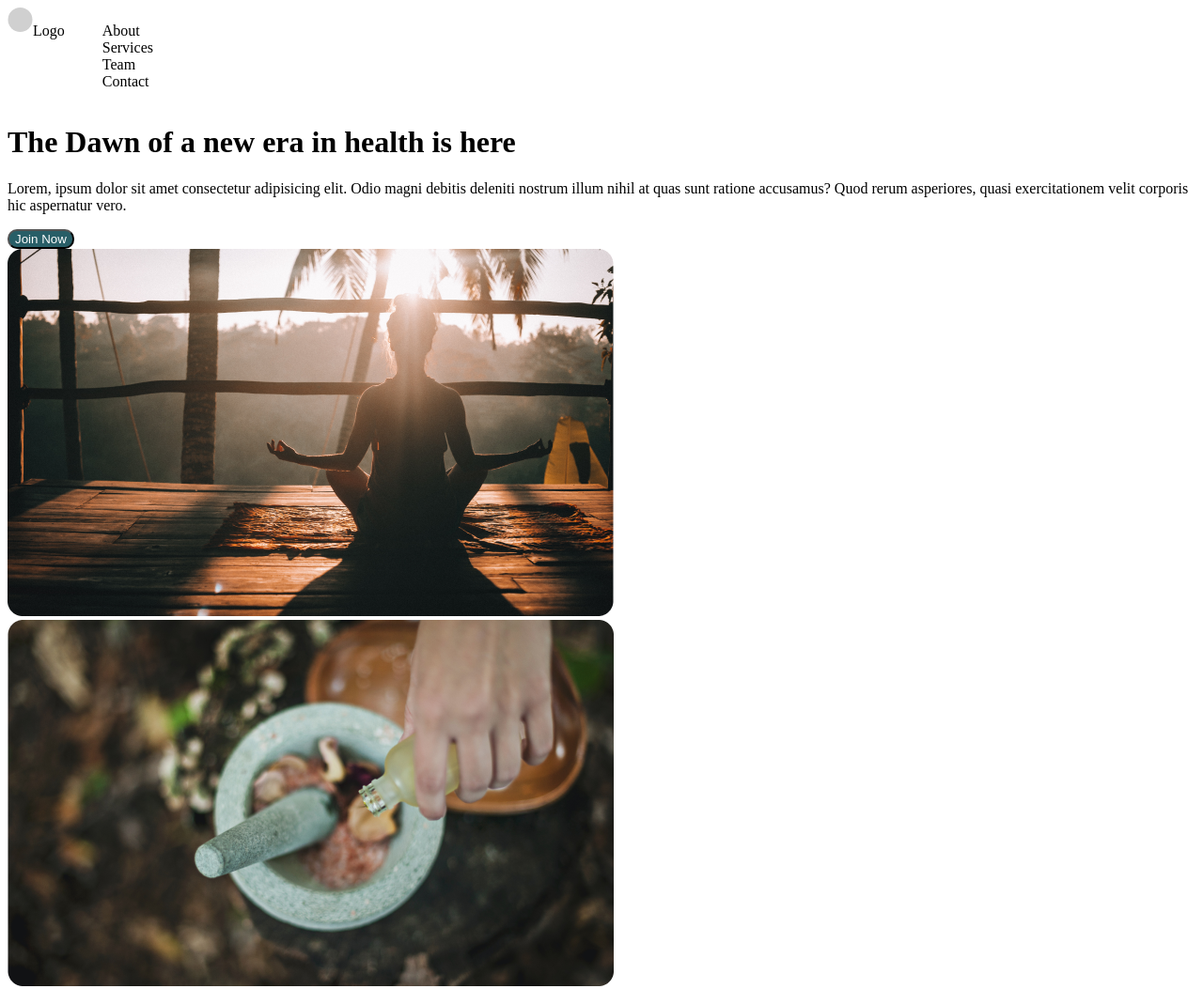
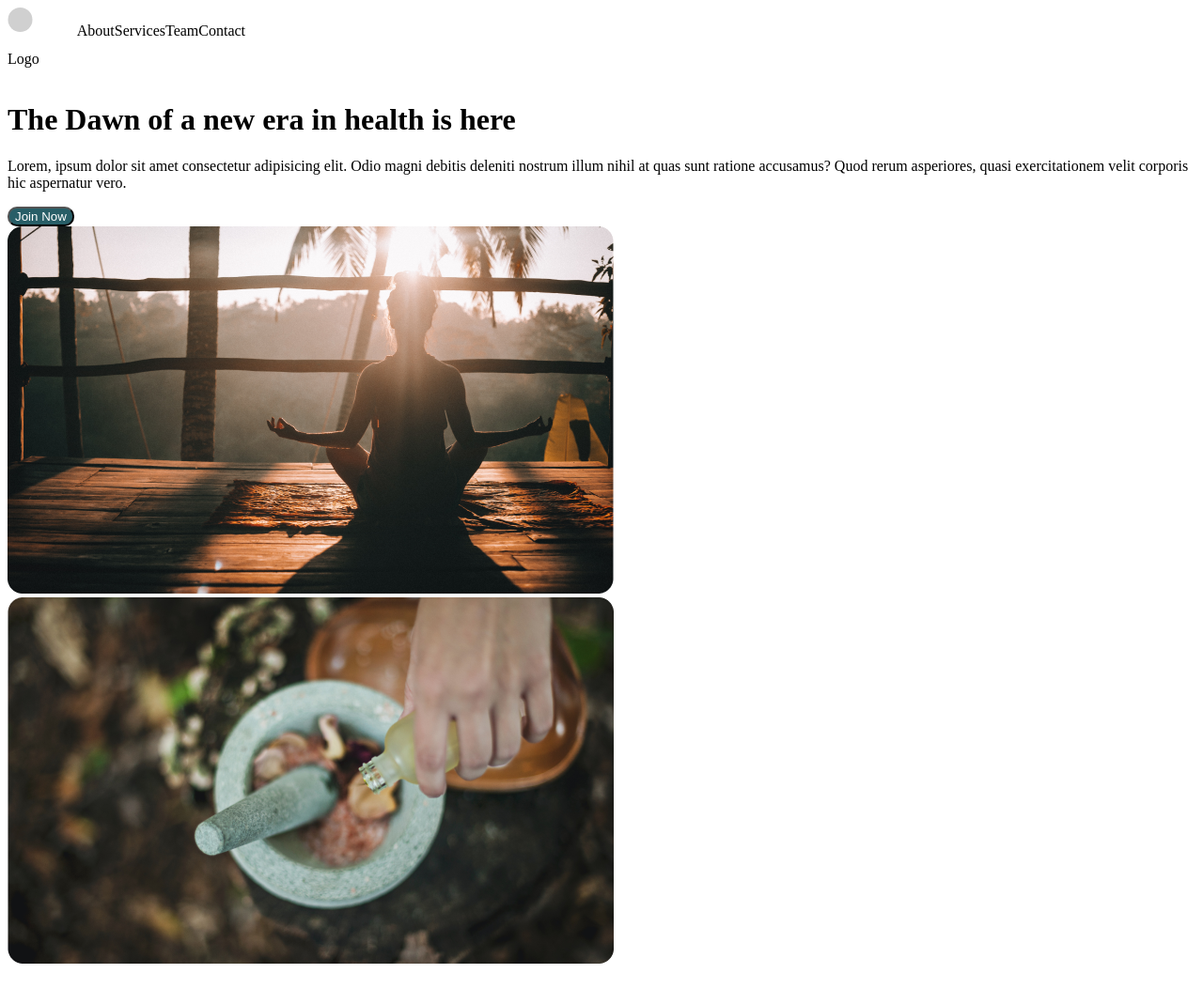
Before and after one commit to EdgarBaena/baenaedgar-examenhtml, a plain HTML site: page index.html in a window 1280 px wide. Shown: the top 1053 px of the page at 94% size. Drawn offline with Linux system fonts and the light colour scheme.

Commit message:
aplicar estilos al css

```diff
--- a/estilos.css
+++ b/estilos.css
@@ -3,12 +3,13 @@ ul li{
 }
 
 header{
-    display: inline-flex;
+    display: flex;
 }
 
 footer{
     background-color: #285E67;
     display: flex;
+    color: white;
 }
 
 button{
@@ -20,3 +21,7 @@ button{
 body{
     align-items: center;
 }
+
+nav ul{
+    display: flex;
+}
--- a/index.html
+++ b/index.html
@@ -8,9 +8,11 @@
 </head>
 <body>
     <header>
-        <svg width="27" height="26" viewBox="0 0 27 26" fill="none" xmlns="http://www.w3.org/2000/svg">
-            <circle cx="13.5" cy="13" r="13" fill="#D0D0D0"/>
+        <div>
+            <svg width="27" height="26" viewBox="0 0 27 26" fill="none" xmlns="http://www.w3.org/2000/svg">
+                <circle cx="13.5" cy="13" r="13" fill="#D0D0D0"/>
             </svg><p>Logo</p>
+        </div>
             <nav>
                 <ul>
                     <li>About<li>
```
